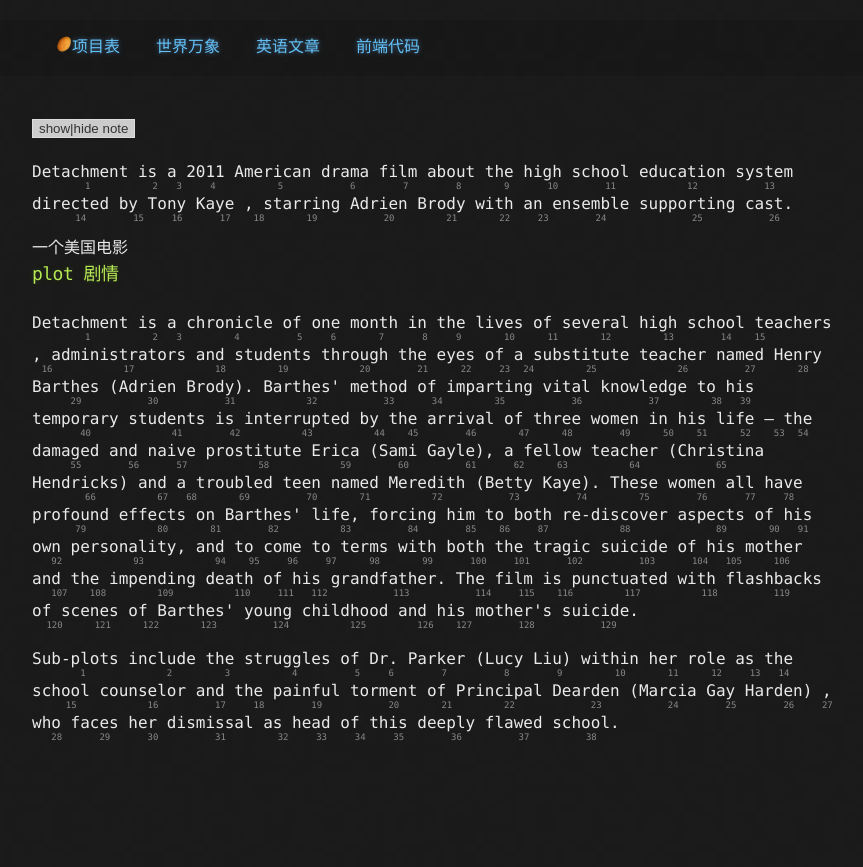
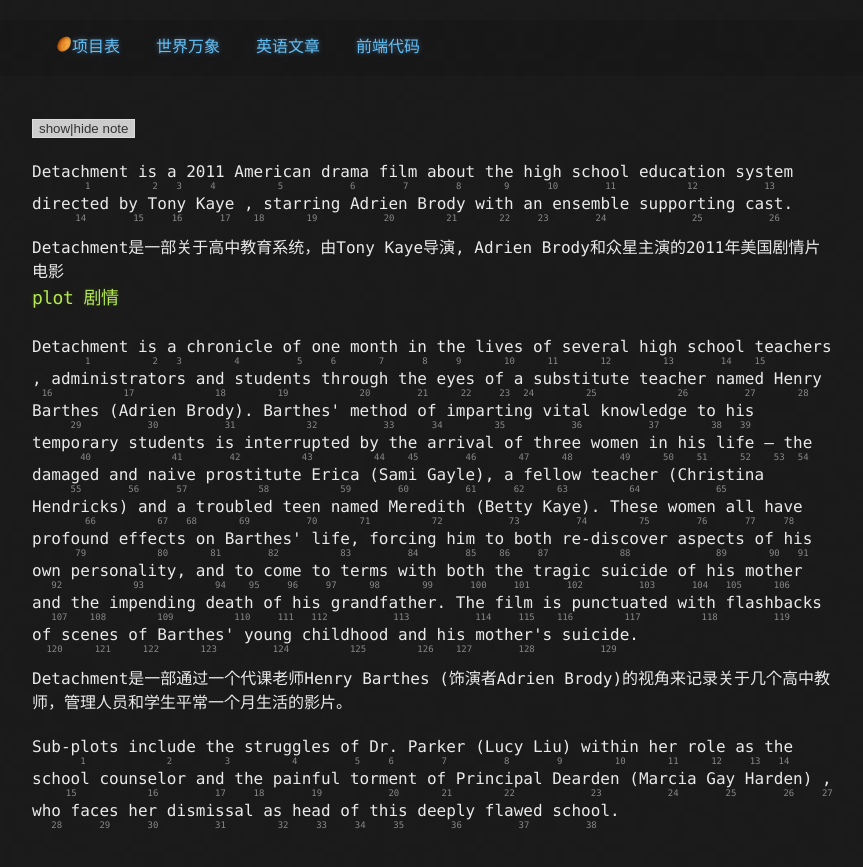
Before and after one commit to vunlin/vunlin.github.io, a Jekyll site: the page setup/Detachment (2011).html, which Jekyll copies as it is, in a window 1280 px wide. Shown: the top 867 px of the page, without its empty margins (208-1071 px from the left). Built offline with Jekyll 4.4.1, drawn with Linux system fonts in a browser that asks for light colours; some of the changed lines change nothing that is shown.

Commit message:
almsot done with detachment

```diff
--- a/setup/Detachment (2011).html
+++ b/setup/Detachment (2011).html
@@ -34,10 +34,12 @@
 	<div id="plot">
 		<p>Detachment is a 2011 American drama film about the high school education system directed by Tony Kaye, starring Adrien Brody with an ensemble supporting cast.</p>
 
-		<div>一个美国电影</div>
+		<div>Detachment是一部关于高中教育系统，由Tony Kaye导演, Adrien Brody和众星主演的2011年美国剧情片电影</div>
 
 		<h3>plot 剧情</h3>
 		<p>Detachment is a chronicle of one month in the lives of several high school teachers, administrators and students through the eyes of a substitute teacher named Henry Barthes (Adrien Brody). Barthes' method of imparting vital knowledge to his temporary students is interrupted by the arrival of three women in his life — the damaged and naive prostitute Erica (Sami Gayle), a fellow teacher (Christina Hendricks) and a troubled teen named Meredith (Betty Kaye). These women all have profound effects on Barthes' life, forcing him to both re-discover aspects of his own personality, and to come to terms with both the tragic suicide of his mother and the impending death of his grandfather. The film is punctuated with flashbacks of scenes of Barthes' young childhood and his mother's suicide.</p>
+
+		<div>Detachment是一部通过一个代课老师Henry Barthes (饰演者Adrien Brody)的视角来记录关于几个高中教师，管理人员和学生平常一个月生活的影片。</div>
 
 		<p>Sub-plots include the struggles of Dr. Parker (Lucy Liu) within her role as the school counselor and the painful torment of Principal Dearden (Marcia Gay Harden), who faces her dismissal as head of this deeply flawed school.</p>
 	</div>
@@ -47,65 +49,65 @@
   	note["status"] = "dev";
 	note[1] = {};
 	note[1]['structure'] = {
-		'1' : 's',
-		'2' : 'v',
-		'3-7' : 'o',
-		'8-13' : 'c',
-		'14-17' : 'c',
-		'18-21' : 'c',
-		'22-26' : 'cc'
+		'1' : 'S主语',
+		'2' : 'V动词',
+		'3-7' : 'O宾语',
+		'8-13' : 'C补语',
+		'14-17' : '简化的关系从句，修饰 film',
+		'19-26' : '简化的关系从句，修饰 film'
 	};
 	//pos - part of speech
 	note[1]['pos'] = {
-		'1' : 'noun-subject',
-		'2' : 'linking verb',
-		'3' : 'determiner',
-		'4' : 'adjective',
-		'5' : 'adjective',
-		'6' : 'adjective',
-		'7' : 'noun-object'
+		'18': 'directed与starring同等重要',
+		'22-26': '修饰Adrien Brody的形容词'
 	};
 
 	note[2] = {};
 	note[2]['structure'] = {
-		'1' : 's',
-		'2-4' : 'v',
-		'5-7' : 'o',
-		'8-14' : 'c',
-		'15-21' : 'c',
-		'22-27' : 'cc'
+		'1' : 'S',
+		'2' : 'V',
+		'3-4' : 'O',
+		'5-19' : 'chronicle的形容词短语',
+		'20-31': 'chronicle的形容词短语',
+		'32-33': 'S',
+		'34-41': 'method的形容词短语',
+		'42': 'V',
+		'43': 'C形容词补语',
+		'44-52': 'interrupted的副词短语',
+		'54-74': 'three women who are的简化形容词从句, 类似于同位语',
+		'76': 'S',
+		'78': 'V',
+		'80': 'O',
+		'81-83': '形容词短语',
+		'84-113': 'effects的简化形容词从句',
+		'114-115': 'S',
+		'116': 'V',
+		'117': 'C',
+		'118-119': 'punctuated的形容词短语',
+		'120-129': 'flashbacks的形容词短语'
 	};
 	//pos - part of speech
 	note[2]['pos'] = {
-		'1' : 'noun-subject',
-		'2' : 'linking verb',
-		'3' : 'determiner',
-		'4' : 'adjective',
-		'5' : 'adjective',
+		'6-10': 'A day in the life <plural:lives> (expr.) a typical day; a normal day',
+		'27-29': 'who is named的简化形容词从句修饰teacher',
+		'53': 'Pause Dash',
+		'35-41': 'impart something to someone or something,加上-ing 当动名词使用修饰method'
 	};
 
 	note[3] = {};
 	note[3]['structure'] = {
-		'1' : 's',
-		'2' : 'v',
-		'5-7' : 'o',
-		'9-13' : 'c',
-		'14-17' : 'c',
-		'18-21' : 'c',
-		'22-29' : 'cc'
+		'1' : 'S',
+		'2' : 'V',
+		'3-4': 'O',
+		'5-9' : 'struggles形容词短语',
+		'10-16' : 'Dr. Parker形容词短语',
+		'18-20' : 'O',
+		'21-26' : 'torment形容词短语',
+		'28-38' : '形容词从句',
 	};
 	//pos - part of speech
 	note[3]['pos'] = {
-		'1' : 'noun-subject',
-		'2' : 'linking verb',
-		'3' : 'determiner',
-		'4' : 'adjective',
-		'5' : 'adjective',
-		'6' : 'adjective',
-		'7' : 'noun-object',
-		'8' : 'adjective',
-		'9' : 'adjective',
-		'10' : 'noun-object'
+		'10': 'within ~= in',
 	};
   </script>
 </html>
--- a/setup/english.css
+++ b/setup/english.css
@@ -30,7 +30,6 @@
 }
 
 span i.alone{
-    content: "";
     width:75%;
     height:5px;
     display:inline-block;
@@ -42,7 +41,6 @@
     border-right:2px solid orange;
 }
 span b.alone{
-    content: "";
     width:75%;
     height:5px;
     display:inline-block;
@@ -55,7 +53,6 @@
 }
 
 span b.head {
-    content: "";
     width:90%;
     height:5px;
     display:inline-block;
@@ -66,19 +63,36 @@
     border-left:2px solid red;
 }
 
+span i.head {
+    width:90%;
+    height:5px;
+    display:inline-block;
+    position: absolute;
+    bottom:-5px;
+    left:10%;
+    border-bottom:2px solid orange;
+    border-left:2px solid orange;
+}
+
 span b.cross {
-    content: "";
     width:100%;
-    height:50px;
+    height:5px;
     display:inline-block;
     position: absolute;
     top:-5px;
     left:0px;
     border-top:2px solid red;
-
+}
+span i.cross {
+    width:100%;
+    height:5px;
+    display:inline-block;
+    position: absolute;
+    bottom:-5px;
+    left:0px;
+    border-bottom:2px solid orange;
 }
 span b.tail {
-    content: "";
     width:90%;
     height:5px;
     display:inline-block;
@@ -88,8 +102,15 @@
     border-top:2px solid red;
     border-right:2px solid red;
 }
-
-span i, span b {
+span i.tail {
+    width:90%;
+    height:5px;
+    display:inline-block;
+    position: absolute;
+    bottom:-5px;
+    right:10%;
+    border-bottom:2px solid orange;
+    border-right:2px solid orange;
 }
 
 span i:hover, span b:hover{
--- a/setup/english.js
+++ b/setup/english.js
@@ -72,7 +72,7 @@
 				var uid = generateUUID();
 				var head = span[0];
 				var tail = span[1];
-				var content = struc[key];
+				var content = partOspeech[key];
 
 				// head
 				var element = $(pElement).find("span:nth-child("
@@ -120,12 +120,12 @@
 
 		var uid = infoBox.attr("data-uid");
 		if(uid != undefined){
-			$("span b[data-uid=" + uid +"]").each(function(){
-				$(this).css("border-color", "yellow");
+			$("[data-uid=" + uid +"]").each(function(){
+				$(this).css("border-color", "#CCC");
 			})
 		}
 		else{
-			$(this).css("border-color", "yellow");
+			$(this).css("border-color", "#CCC");
 		}
 	});
 	$("span i").mouseout(function(event){
@@ -162,6 +162,9 @@
 var hideNote = function(){
 	$("#plot p span b").removeAttr().removeClass();
 	$("#plot p span i").removeAttr().removeClass();
+	if(note["status"] == "dev"){
+	  vaid.on();
+	}
 }
 // prepare plot
 $(document).ready(function(){
```
